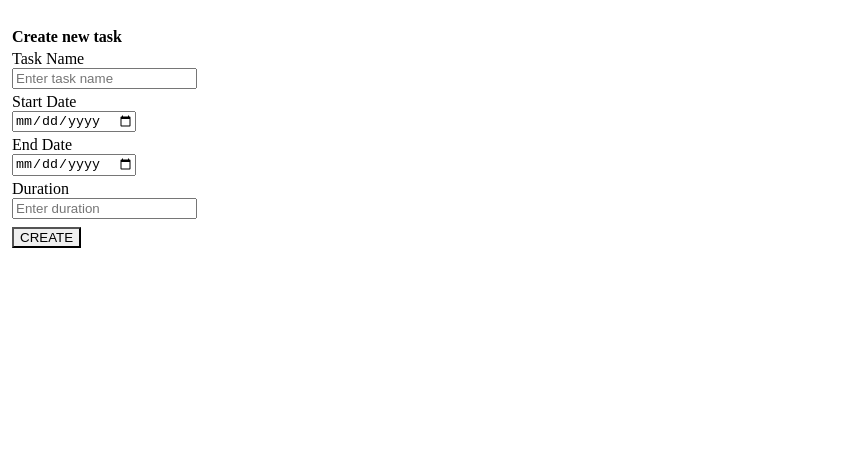
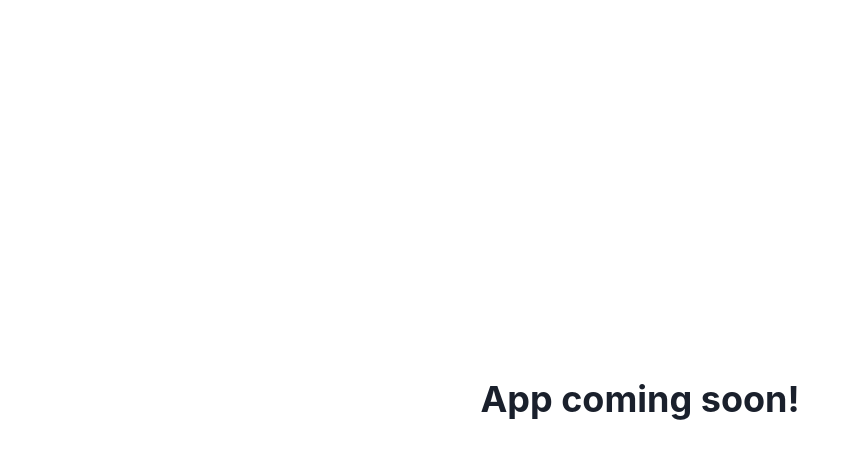
Before and after one commit to portfolio-projects-team/TimeTracker_frontend, a React (Vite) app: page /TaskForm in a window 1280 px wide. Shown: the top 458 px of the page, without its empty margins (0-848 px from the left). Built offline with nearby package versions, Linux system fonts and the light colour scheme.

Commit message:
task form basic

```diff
--- a/src/App.tsx
+++ b/src/App.tsx
@@ -1,13 +1,10 @@
 import { Center, ChakraProvider, Container, Heading } from "@chakra-ui/react";
 import { apptheme } from "./theme";
-
-
 
 function App() {
   return (
     <>
       <ChakraProvider theme={apptheme}>
-
         <Container>
           <Center h="100vh">
             <Heading>App coming soon!</Heading>
--- a/src/TaskForm.tsx
+++ b/src/TaskForm.tsx
@@ -1,53 +1,70 @@
-import React from 'react';
+import React, { useState, useEffect } from 'react';
 import {
     Box,
     Button,
     FormControl,
     FormLabel,
     Input,
-    // Stack,
+    Stack,
     Text,
-    VStack,
 } from '@chakra-ui/react';
 
 const TaskForm: React.FC = () => {
+    const [taskName, setTaskName] = useState('');
+    const [timer, setTimer] = useState<number>(0);
+    const [isTimerRunning, setIsTimerRunning] = useState(false);
+
+    useEffect(() => {
+        let intervalId: NodeJS.Timeout;
+
+        if (isTimerRunning) {
+            intervalId = setInterval(() => {
+                setTimer((prevTimer) => prevTimer + 1);
+            }, 1000);
+        }
+
+        return () => {
+            clearInterval(intervalId);
+        };
+    }, [isTimerRunning]);
+
+    const handleStartStopTimer = () => {
+        setIsTimerRunning(!isTimerRunning);
+    };
+
     return (
-        <Box p={4}>
-            <Text fontSize="xl" fontWeight="bold" mb={4}>
-                Create new task
-            </Text>
-            <VStack spacing={4} align="start">
-                {/* Task Name */}
+        <Box p={4} maxWidth="400px" mx="auto">
+            <Stack spacing={4}>
                 <FormControl>
                     <FormLabel>Task Name</FormLabel>
-                    <Input type="text" placeholder="Enter task name" />
+                    <Input
+                        type="text"
+                        value={taskName}
+                        onChange={(e) => setTaskName(e.target.value)}
+                    />
                 </FormControl>
 
-                {/* Start Date */}
-                <FormControl>
-                    <FormLabel>Start Date</FormLabel>
-                    <Input type="date" />
-                </FormControl>
-
-                {/* End Date */}
-                <FormControl>
-                    <FormLabel>End Date</FormLabel>
-                    <Input type="date" />
-                </FormControl>
-
-                {/* Duration */}
-                <FormControl>
-                    <FormLabel>Duration</FormLabel>
-                    <Input type="text" placeholder="Enter duration" />
-                </FormControl>
-
-                {/* Create Button */}
-                <Button colorScheme="teal" mt={4}>
-                    CREATE
-                </Button>
-            </VStack>
+                <Box>
+                    <Text fontSize="lg" fontWeight="bold" mb={2}>
+                        Timer: {formatTime(timer)}
+                    </Text>
+                    <Button onClick={handleStartStopTimer}>
+                        {isTimerRunning ? 'Stop' : 'Start'}
+                    </Button>
+                </Box>
+            </Stack>
         </Box>
     );
 };
 
+const formatTime = (seconds: number): string => {
+    const minutes = Math.floor(seconds / 60);
+    const remainingSeconds = seconds % 60;
+
+    const formattedMinutes = String(minutes).padStart(2, '0');
+    const formattedSeconds = String(remainingSeconds).padStart(2, '0');
+
+    return ${ formattedMinutes }:${ formattedSeconds };
+};
+
 export default TaskForm;
--- a/src/main.tsx
+++ b/src/main.tsx
@@ -1,29 +1,9 @@
 import React from "react";
 import ReactDOM from "react-dom/client";
-import { RouterProvider, createBrowserRouter } from "react-router-dom";
 import App from "./App.tsx";
-import TaskForm from "./TaskForm.tsx";
-
-
-
-
-
-
-const router = createBrowserRouter([
-  {
-    path: "/",
-    element: <App />,
-  },
-
-  {
-    path: "/TaskForm",
-    element: <TaskForm />,
-  },
-
-]);
 
 ReactDOM.createRoot(document.getElementById("root")!).render(
   <React.StrictMode>
-    <RouterProvider router={router} />
+    <App />
   </React.StrictMode>
 );
```
